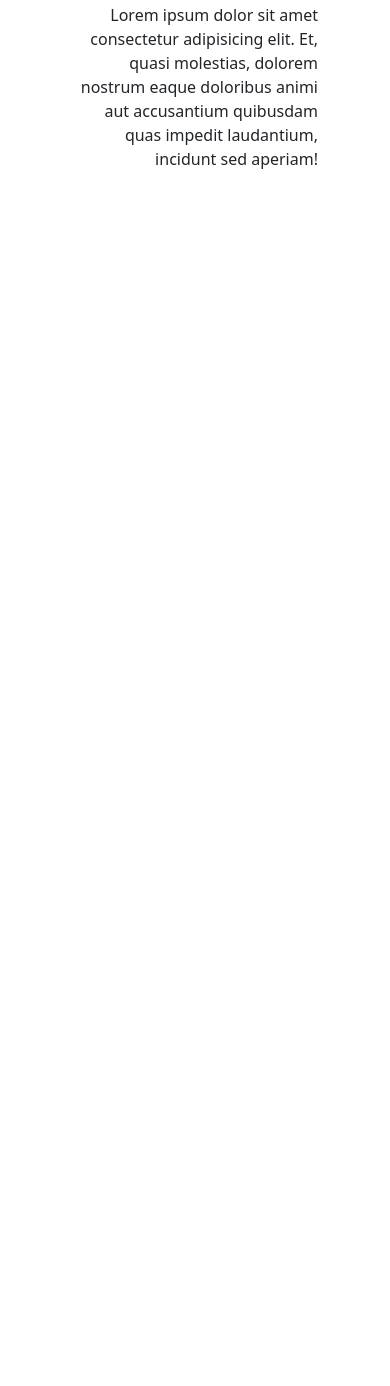
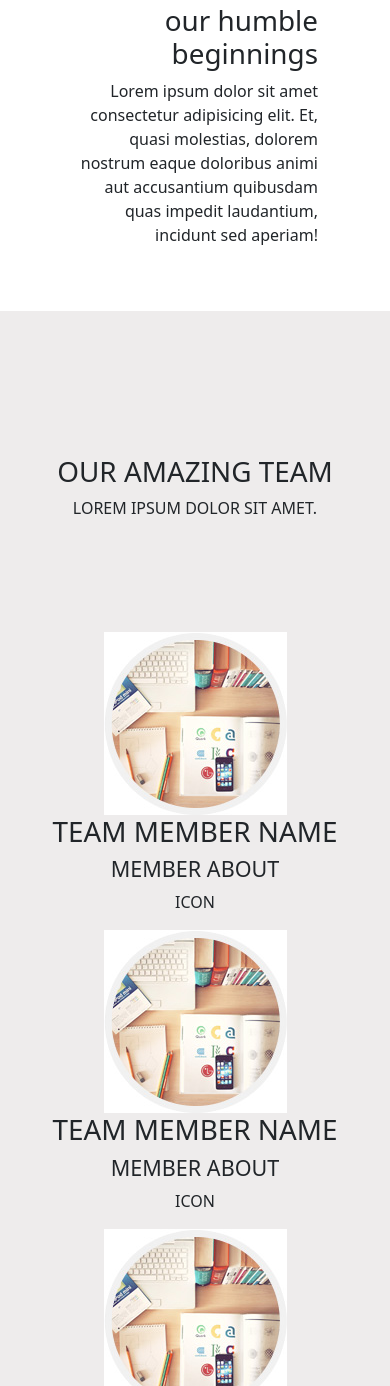
Before and after one commit to nasir1196/golden-tab, a plain HTML site: page index.html in a window 390 px wide. Shown: the part 7384-8770 px from the top of the page. Before the commit the page ends 7619 px from the top, so only its background shows below. Drawn offline with Linux system fonts and the light colour scheme.

Commit message:
This project 90% completed now tommorow will be full complete

```diff
--- a/css/style.css
+++ b/css/style.css
@@ -2,6 +2,9 @@
   background-image: url(../images/bg/bg.jpg);
   background-repeat: no-repeat;
   background-size: cover;
+}
+.portfolio-section{
+  background-color: #f0ecec;
 }
 .img-round {
   display: flex;
@@ -14,7 +17,10 @@
 }
 .last-box{
   border-radius: 100px;
-  height: 200px;
-  width: 200px;
+  height: 180px;
+  width: 180px;
   background-color: goldenrod;
 }
+.amazing-section{
+  background-color: #eeecec;
+}
--- a/index.html
+++ b/index.html
@@ -128,8 +128,8 @@
         </section>
 
         <!-- port-folio section  -->
-        <section>
-            <div class="container pt-5">
+        <section class="portfolio-section pb-5">
+            <div class="container pt-5 pb-5">
                 <div class="port-folio text-center pt-5 pb-5 mt-5">
                     <h1>our portfolio</h1>
                     <p>Lorem ipsum dolor sit amet.</p>
@@ -289,6 +289,64 @@
                 </div>
             </div>
         </section>
+
+        <!-- Amazing Team section  -->
+        <section class="amazing-section">
+            <div class="container pt-5">
+                <div class="amazing-title text-center text-uppercase pt-5 mt-5 pb-5 mb-5">
+                    <h1>Our amazing team</h1>
+                    <p>Lorem ipsum dolor sit amet.</p>
+                </div>
+                <div class="row pb-5">
+                    <div class="col-md-4 ">
+                        <div class="team">
+                            <div class="team-img d-flex justify-content-center">
+                                <img src="./images/about/ab-1.jpg" alt="">
+                            </div>
+                            <div class="text-center text-uppercase">
+                                <h1>Team member name</h1>
+                                <h4>member about</h4>
+                                <p>icon</p>
+                            </div>
+                        </div>
+                    </div>
+
+                    <div class="col-md-4 ">
+                        <div class="team">
+                            <div class="team-img d-flex justify-content-center">
+                                <img src="./images/about/ab-1.jpg" alt="">
+                            </div>
+                            <div class="text-center text-uppercase">
+                                <h1>Team member name</h1>
+                                <h4>member about</h4>
+                                <p>icon</p>
+                            </div>
+                        </div>
+                    </div>
+
+                    <div class="col-md-4 ">
+                        <div class="team">
+                            <div class="team-img d-flex justify-content-center">
+                                <img src="./images/about/ab-1.jpg" alt="">
+                            </div>
+                            <div class="text-center text-uppercase">
+                                <h1>Team member name</h1>
+                                <h4>member about</h4>
+                                <p>icon</p>
+                            </div>
+                        </div>
+                    </div>
+                </div>
+                <div class="pt-5 text-center pb-5">
+                    <p>Lorem ipsum dolor sit amet consectetur adipisicing elit. Quasi fugit iste error provident odio
+                        repellat. Sapiente voluptatum fuga soluta voluptate repellendus eum earum numquam, atque
+                        voluptatem itaque iusto aliquam quo!</p>
+                </div>
+            </div>
+        </section>
+        <footer>
+            <p class="text-center text-uppercase text-danger">Copyright&copy; 2021 All right reserve</p>
+        </footer>
     </main>
 
     <!-- Script file here  -->
```
